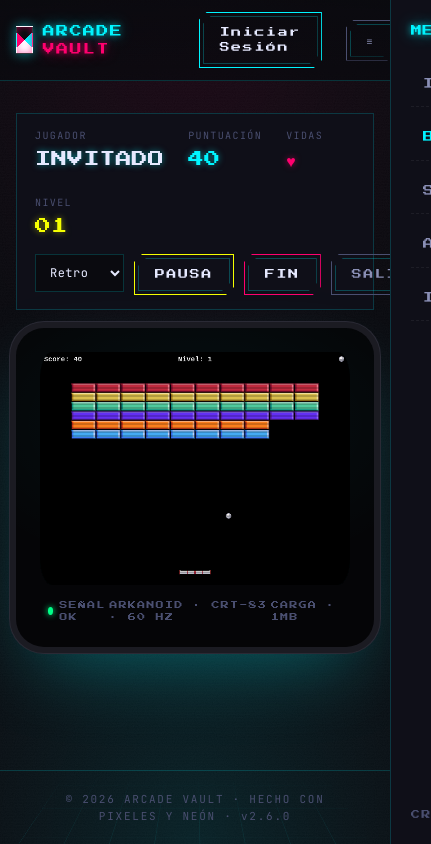
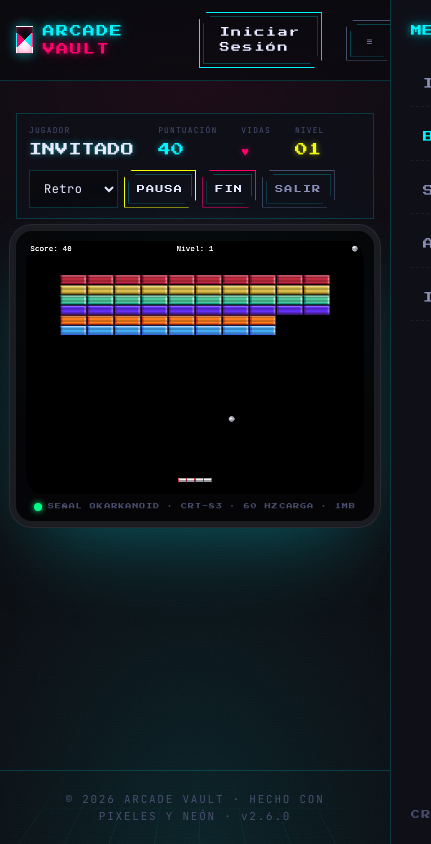
Before and after one commit to modoZen/arcade-vualt, a Next.js app: page /juego/arkanoid/jugar in a window 390 px wide. Shown: the whole page, 431 px wide, since content can reach past the window. Built offline with nearby package versions, Linux system fonts and the light colour scheme.

Commit message:
feat: agregar controles táctiles para dispositivos móviles

```diff
--- a/app/globals.css
+++ b/app/globals.css
@@ -1267,6 +1267,154 @@ a {
   box-shadow: 0 0 6px var(--green);
 }
 
+/* ===== touch controls ===== */
+.touch-controls {
+  display: flex;
+  align-items: center;
+  justify-content: space-between;
+  gap: 20px;
+  max-width: 848px;
+  margin: 18px auto 0;
+  padding: 0 8px;
+}
+.touch-dpad {
+  display: grid;
+  grid-template-columns: repeat(3, 56px);
+  grid-template-rows: repeat(3, 56px);
+  gap: 4px;
+}
+.touch-dpad-btn {
+  display: flex;
+  align-items: center;
+  justify-content: center;
+  background: var(--bg-2);
+  border: 1px solid var(--line);
+  color: var(--cyan);
+  font-size: 18px;
+  cursor: pointer;
+  user-select: none;
+  -webkit-user-select: none;
+  touch-action: none;
+}
+.touch-dpad-btn:active {
+  background: rgba(0, 245, 255, 0.18);
+  border-color: var(--cyan);
+  box-shadow: 0 0 12px rgba(0, 245, 255, 0.45);
+}
+.touch-dpad-btn.up {
+  grid-column: 2;
+  grid-row: 1;
+}
+.touch-dpad-btn.left {
+  grid-column: 1;
+  grid-row: 2;
+}
+.touch-dpad-btn.right {
+  grid-column: 3;
+  grid-row: 2;
+}
+.touch-dpad-btn.down {
+  grid-column: 2;
+  grid-row: 3;
+}
+.touch-actions {
+  display: flex;
+  flex-direction: column;
+  gap: 10px;
+}
+.touch-action-btn {
+  display: flex;
+  align-items: center;
+  justify-content: center;
+  width: 76px;
+  height: 56px;
+  padding: 4px;
+  background: var(--bg-2);
+  border: 1px solid var(--magenta);
+  color: var(--magenta);
+  font-family: var(--pixel);
+  font-size: 8px;
+  line-height: 1.3;
+  letter-spacing: 0.02em;
+  text-align: center;
+  white-space: normal;
+  overflow-wrap: break-word;
+  cursor: pointer;
+  user-select: none;
+  -webkit-user-select: none;
+  touch-action: none;
+}
+.touch-action-btn:active {
+  background: rgba(255, 0, 110, 0.18);
+  box-shadow: 0 0 12px rgba(255, 0, 110, 0.45);
+}
+
+.landscape-lock {
+  display: none;
+  position: fixed;
+  inset: 0;
+  z-index: 90;
+  align-items: center;
+  justify-content: center;
+  background: var(--bg);
+  padding: 32px;
+  text-align: center;
+}
+.landscape-lock .pixel {
+  font-size: 16px;
+  color: var(--yellow);
+  text-shadow: 0 0 10px rgba(245, 255, 0, 0.6);
+}
+@media (pointer: coarse) and (orientation: landscape) {
+  .landscape-lock {
+    display: flex;
+  }
+}
+
+@media (max-width: 480px) {
+  .av-player {
+    padding: 0 10px 24px;
+  }
+  .player-hud {
+    padding: 10px 12px;
+    gap: 10px;
+    margin-bottom: 12px;
+  }
+  .hud-stat .l {
+    font-size: 8px;
+  }
+  .hud-stat .v {
+    font-size: 13px;
+  }
+  .hud-actions {
+    gap: 6px;
+  }
+  .hud-actions .btn {
+    padding: 8px 12px;
+    font-size: 8px;
+  }
+  .crt {
+    padding: 10px;
+    border-radius: 16px;
+  }
+  .crt-fixed {
+    max-width: 100%;
+  }
+  .crt-bottom {
+    font-size: 6px;
+    margin-top: 8px;
+  }
+  .touch-dpad {
+    grid-template-columns: repeat(3, 48px);
+    grid-template-rows: repeat(3, 48px);
+  }
+  .touch-action-btn {
+    width: 64px;
+    height: 48px;
+    font-size: 8px;
+  }
+}
+
 /* fake in-screen game */
 .game-arena {
   position: absolute;
--- /dev/null
+++ b/components/games/TouchControls.tsx
@@ -0,0 +1,183 @@
+"use client";
+
+import { useEffect, useRef, useSyncExternalStore } from "react";
+
+const TOUCH_REPEAT_DELAY_MS = 300;
+const TOUCH_REPEAT_INTERVAL_MS = 60;
+const TOUCH_QUERY = "(pointer: coarse) and (hover: none)";
+
+type DirectionMode = "hold" | "repeat" | "tap";
+
+interface TouchActionConfig {
+  code: string;
+  label: string;
+}
+
+interface TouchControlsProps {
+  directionMode: DirectionMode;
+  actions?: TouchActionConfig[];
+}
+
+function subscribe(callback: () => void) {
+  const mql = window.matchMedia(TOUCH_QUERY);
+  mql.addEventListener("change", callback);
+  return () => mql.removeEventListener("change", callback);
+}
+
+function getSnapshot() {
+  return window.matchMedia(TOUCH_QUERY).matches;
+}
+
+function getServerSnapshot() {
+  return false;
+}
+
+function useIsTouchDevice() {
+  return useSyncExternalStore(subscribe, getSnapshot, getServerSnapshot);
+}
+
+function dispatchKey(type: "keydown" | "keyup", code: string) {
+  window.dispatchEvent(new KeyboardEvent(type, { code }));
+}
+
+interface DirButtonProps {
+  code: string;
+  label: string;
+  mode: DirectionMode;
+  className: string;
+}
+
+function DirButton({ code, label, mode, className }: DirButtonProps) {
+  const repeatTimeoutRef = useRef<ReturnType<typeof setTimeout> | null>(null);
+  const repeatIntervalRef = useRef<ReturnType<typeof setInterval> | null>(null);
+  const activeRef = useRef(false);
+
+  function clearRepeatTimers() {
+    if (repeatTimeoutRef.current !== null) {
+      clearTimeout(repeatTimeoutRef.current);
+      repeatTimeoutRef.current = null;
+    }
+    if (repeatIntervalRef.current !== null) {
+      clearInterval(repeatIntervalRef.current);
+      repeatIntervalRef.current = null;
+    }
+  }
+
+  function press() {
+    if (activeRef.current) return;
+    activeRef.current = true;
+
+    if (mode === "tap") {
+      dispatchKey("keydown", code);
+      // keydown-only would leave engines that track held-key state (e.g. a
+      // justPressed/keys[code] pattern) stuck, unable to detect the next
+      // tap's edge — release synchronously so the edge is free again.
+      dispatchKey("keyup", code);
+      activeRef.current = false;
+      return;
+    }
+
+    dispatchKey("keydown", code);
+
+    if (mode === "repeat") {
+      repeatTimeoutRef.current = setTimeout(() => {
+        repeatIntervalRef.current = setInterval(() => {
+          dispatchKey("keydown", code);
+        }, TOUCH_REPEAT_INTERVAL_MS);
+      }, TOUCH_REPEAT_DELAY_MS);
+    }
+  }
+
+  function release() {
+    if (!activeRef.current) return;
+    activeRef.current = false;
+    clearRepeatTimers();
+    if (mode === "hold" || mode === "repeat") {
+      dispatchKey("keyup", code);
+    }
+  }
+
+  useEffect(() => clearRepeatTimers, []);
+
+  return (
+    <button
+      type="button"
+      className={className}
+      aria-label={label}
+      style={{ touchAction: "none" }}
+      onPointerDown={(e) => {
+        e.preventDefault();
+        press();
+      }}
+      onPointerUp={release}
+      onPointerCancel={release}
+      onPointerLeave={release}
+    >
+      {label}
+    </button>
+  );
+}
+
+function ActionButton({ code, label }: TouchActionConfig) {
+  return (
+    <button
+      type="button"
+      className="touch-action-btn"
+      aria-label={label}
+      style={{ touchAction: "none" }}
+      onPointerDown={(e) => {
+        e.preventDefault();
+        dispatchKey("keydown", code);
+        dispatchKey("keyup", code);
+      }}
+    >
+      {label}
+    </button>
+  );
+}
+
+export default function TouchControls({
+  directionMode,
+  actions,
+}: TouchControlsProps) {
+  const isTouch = useIsTouchDevice();
+  if (!isTouch) return null;
+
+  return (
+    <div className="touch-controls">
+      <div className="touch-dpad">
+        <DirButton
+          code="ArrowUp"
+          label="▲"
+          mode={directionMode}
+          className="touch-dpad-btn up"
+        />
+        <DirButton
+          code="ArrowLeft"
+          label="◀"
+          mode={directionMode}
+          className="touch-dpad-btn left"
+        />
+        <DirButton
+          code="ArrowRight"
+          label="▶"
+          mode={directionMode}
+          className="touch-dpad-btn right"
+        />
+        <DirButton
+          code="ArrowDown"
+          label="▼"
+          mode={directionMode}
+          className="touch-dpad-btn down"
+        />
+      </div>
+      {actions && actions.length > 0 && (
+        <div className="touch-actions">
+          {actions.map((action) => (
+            <ActionButton key={action.code} {...action} />
+          ))}
+        </div>
+      )}
+    </div>
+  );
+}
```
